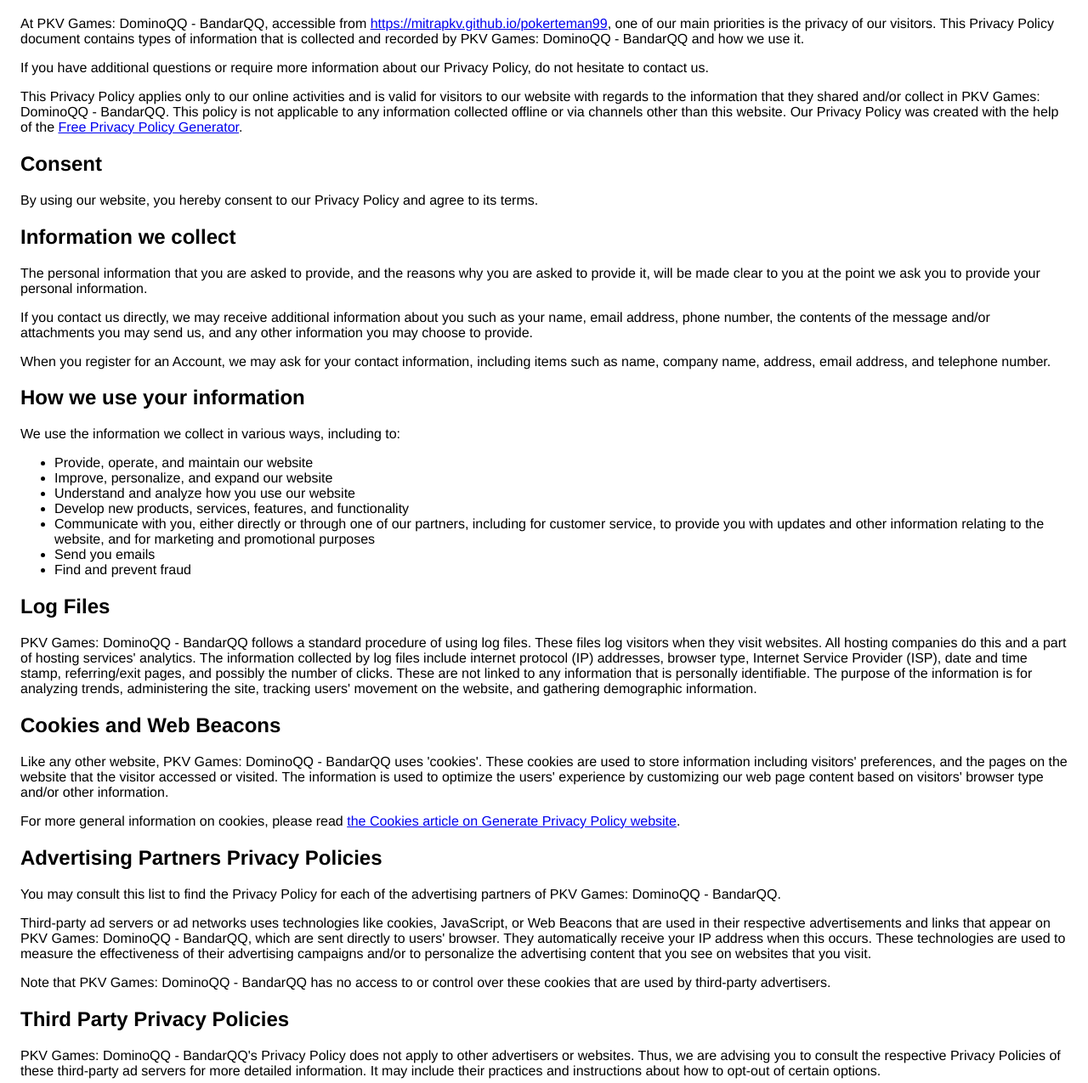
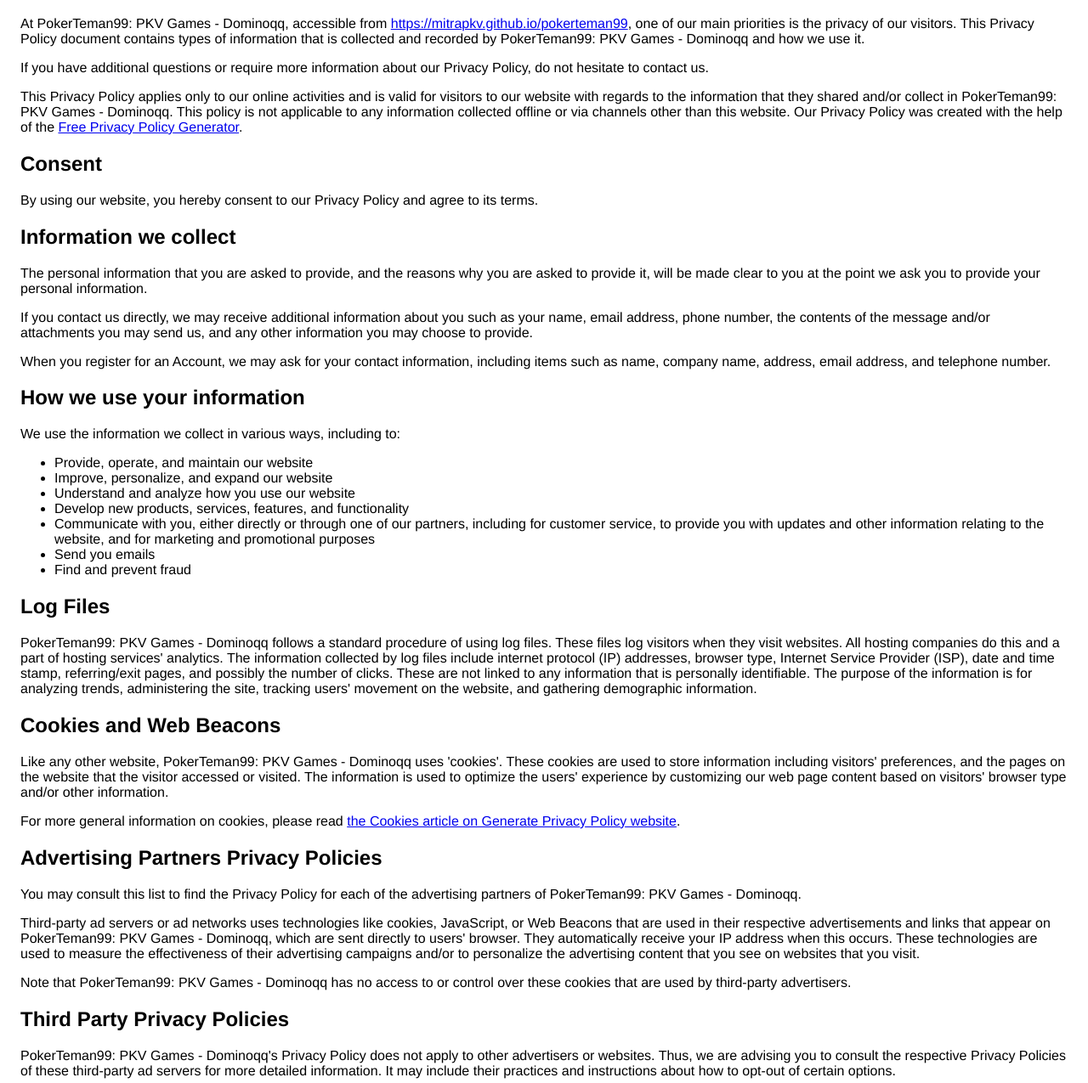
Before and after one commit to mitrapkv/pokerteman99, a plain HTML site: page privacy.html in a window 1280 px wide. Shown: the part 85-1360 px from the top of the page at 85% size. Drawn offline with Linux system fonts and the light colour scheme.

Commit message:
Update privacy.html

```diff
--- a/privacy.html
+++ b/privacy.html
@@ -3,17 +3,17 @@
     <head>
       <meta charset='utf-8'>
       <meta name='viewport' content='width=device-width'>
-      <title>Privacy Policy For Mitra PKV</title>
+      <title>Privacy Policy For PokerTeman99</title>
       <style> body { font-family: 'Helvetica Neue', Helvetica, Arial, sans-serif; padding:1em; } </style>
     </head>
     <body>
         <h1>Privacy Policy for Mitra PKV</h1>
 
-        <p>At PKV Games: DominoQQ - BandarQQ, accessible from <a href="https://mitrapkv.github.io/pokerteman99" target="_blank">https://mitrapkv.github.io/pokerteman99</a>, one of our main priorities is the privacy of our visitors. This Privacy Policy document contains types of information that is collected and recorded by PKV Games: DominoQQ - BandarQQ and how we use it.</p>
+        <p>At PokerTeman99: PKV Games - Dominoqq, accessible from <a href="https://mitrapkv.github.io/pokerteman99" target="_blank">https://mitrapkv.github.io/pokerteman99</a>, one of our main priorities is the privacy of our visitors. This Privacy Policy document contains types of information that is collected and recorded by PokerTeman99: PKV Games - Dominoqq and how we use it.</p>
 
         <p>If you have additional questions or require more information about our Privacy Policy, do not hesitate to contact us.</p>
 
-        <p>This Privacy Policy applies only to our online activities and is valid for visitors to our website with regards to the information that they shared and/or collect in PKV Games: DominoQQ - BandarQQ. This policy is not applicable to any information collected offline or via channels other than this website. Our Privacy Policy was created with the help of the <a href="https://www.privacypolicygenerator.info">Free Privacy Policy Generator</a>.</p>
+        <p>This Privacy Policy applies only to our online activities and is valid for visitors to our website with regards to the information that they shared and/or collect in PokerTeman99: PKV Games - Dominoqq. This policy is not applicable to any information collected offline or via channels other than this website. Our Privacy Policy was created with the help of the <a href="https://www.privacypolicygenerator.info">Free Privacy Policy Generator</a>.</p>
 
         <h2>Consent</h2>
 
@@ -41,11 +41,11 @@
 
         <h2>Log Files</h2>
 
-        <p>PKV Games: DominoQQ - BandarQQ follows a standard procedure of using log files. These files log visitors when they visit websites. All hosting companies do this and a part of hosting services' analytics. The information collected by log files include internet protocol (IP) addresses, browser type, Internet Service Provider (ISP), date and time stamp, referring/exit pages, and possibly the number of clicks. These are not linked to any information that is personally identifiable. The purpose of the information is for analyzing trends, administering the site, tracking users' movement on the website, and gathering demographic information.</p>
+        <p>PokerTeman99: PKV Games - Dominoqq follows a standard procedure of using log files. These files log visitors when they visit websites. All hosting companies do this and a part of hosting services' analytics. The information collected by log files include internet protocol (IP) addresses, browser type, Internet Service Provider (ISP), date and time stamp, referring/exit pages, and possibly the number of clicks. These are not linked to any information that is personally identifiable. The purpose of the information is for analyzing trends, administering the site, tracking users' movement on the website, and gathering demographic information.</p>
 
         <h2>Cookies and Web Beacons</h2>
 
-        <p>Like any other website, PKV Games: DominoQQ - BandarQQ uses 'cookies'. These cookies are used to store information including visitors' preferences, and the pages on the website that the visitor accessed or visited. The information is used to optimize the users' experience by customizing our web page content based on visitors' browser type and/or other information.</p>
+        <p>Like any other website, PokerTeman99: PKV Games - Dominoqq uses 'cookies'. These cookies are used to store information including visitors' preferences, and the pages on the website that the visitor accessed or visited. The information is used to optimize the users' experience by customizing our web page content based on visitors' browser type and/or other information.</p>
 
         <p>For more general information on cookies, please read <a href="https://www.generateprivacypolicy.com/#cookies">the Cookies article on Generate Privacy Policy website</a>.</p>
 
@@ -53,15 +53,15 @@
 
         <h2>Advertising Partners Privacy Policies</h2>
 
-        <P>You may consult this list to find the Privacy Policy for each of the advertising partners of PKV Games: DominoQQ - BandarQQ.</p>
+        <P>You may consult this list to find the Privacy Policy for each of the advertising partners of PokerTeman99: PKV Games - Dominoqq.</p>
 
-        <p>Third-party ad servers or ad networks uses technologies like cookies, JavaScript, or Web Beacons that are used in their respective advertisements and links that appear on PKV Games: DominoQQ - BandarQQ, which are sent directly to users' browser. They automatically receive your IP address when this occurs. These technologies are used to measure the effectiveness of their advertising campaigns and/or to personalize the advertising content that you see on websites that you visit.</p>
+        <p>Third-party ad servers or ad networks uses technologies like cookies, JavaScript, or Web Beacons that are used in their respective advertisements and links that appear on PokerTeman99: PKV Games - Dominoqq, which are sent directly to users' browser. They automatically receive your IP address when this occurs. These technologies are used to measure the effectiveness of their advertising campaigns and/or to personalize the advertising content that you see on websites that you visit.</p>
 
-        <p>Note that PKV Games: DominoQQ - BandarQQ has no access to or control over these cookies that are used by third-party advertisers.</p>
+        <p>Note that PokerTeman99: PKV Games - Dominoqq has no access to or control over these cookies that are used by third-party advertisers.</p>
 
         <h2>Third Party Privacy Policies</h2>
 
-        <p>PKV Games: DominoQQ - BandarQQ's Privacy Policy does not apply to other advertisers or websites. Thus, we are advising you to consult the respective Privacy Policies of these third-party ad servers for more detailed information. It may include their practices and instructions about how to opt-out of certain options. </p>
+        <p>PokerTeman99: PKV Games - Dominoqq's Privacy Policy does not apply to other advertisers or websites. Thus, we are advising you to consult the respective Privacy Policies of these third-party ad servers for more detailed information. It may include their practices and instructions about how to opt-out of certain options. </p>
 
         <p>You can choose to disable cookies through your individual browser options. To know more detailed information about cookie management with specific web browsers, it can be found at the browsers' respective websites.</p>
 
@@ -88,6 +88,6 @@
 
         <p>Another part of our priority is adding protection for children while using the internet. We encourage parents and guardians to observe, participate in, and/or monitor and guide their online activity.</p>
 
-        <p>PKV Games: DominoQQ - BandarQQ does not knowingly collect any Personal Identifiable Information from children under the age of 13. If you think that your child provided this kind of information on our website, we strongly encourage you to contact us at <a href="mailto:blasticecool@gmail.com">blasticecool@gmail.com</a> immediately and we will do our best efforts to promptly remove such information from our records.</p>
+        <p>PokerTeman99: PKV Games - Dominoqq does not knowingly collect any Personal Identifiable Information from children under the age of 13. If you think that your child provided this kind of information on our website, we strongly encourage you to contact us at <a href="mailto:blasticecool@gmail.com">blasticecool@gmail.com</a> immediately and we will do our best efforts to promptly remove such information from our records.</p>
    </body>
     </html>
```
